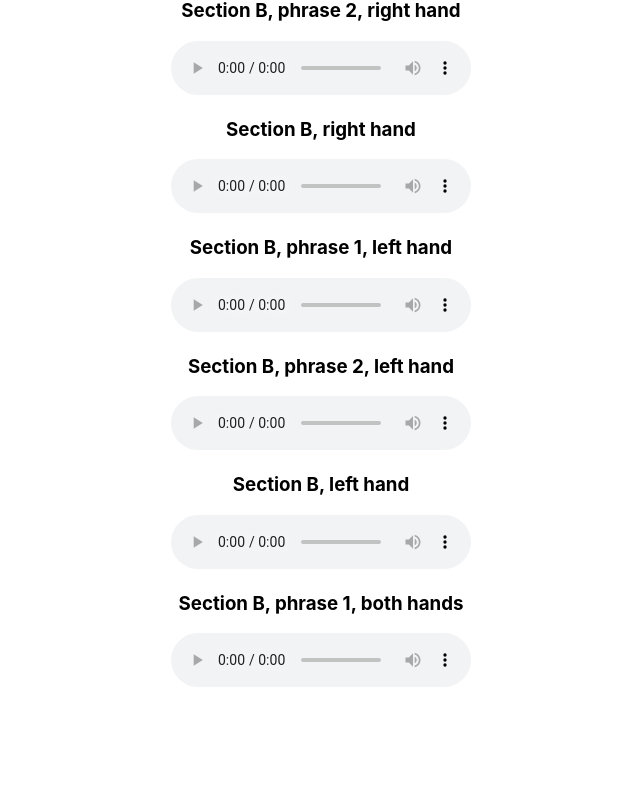
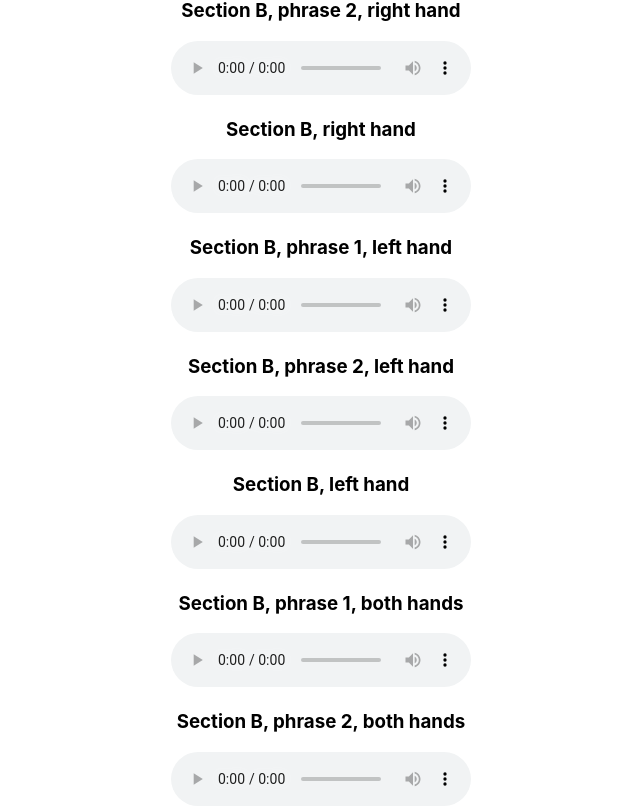
Before and after one commit to Sheilabob/Suzuki-song-resources, a React (Create React App) app: page /musette in a window 1280 px wide. Shown: the part 4599-5409 px from the top of the page, without its empty margins (319-959 px from the left). Before the commit the page ends 5290 px from the top, so only its background shows below. Built offline with nearby package versions, Linux system fonts and the light colour scheme.

Commit message:
section b phrase 2 both hands

```diff
--- a/src/Musette.js
+++ b/src/Musette.js
@@ -51,6 +51,8 @@ function Musette() {
         <audio src="assets/audio/Musette-B-LH.mp3" controls>Your browser does not support HTML5 audio.</audio>
         <h3>Section B, phrase 1, both hands</h3>
         <audio src="assets/audio/Musette-B1.mp3" controls>Your browser does not support HTML5 audio.</audio>
+        <h3>Section B, phrase 2, both hands</h3>
+        <audio src="assets/audio/Musette-B2.mp3" controls>Your browser does not support HTML5 audio.</audio>
 
 
       </div>
```
